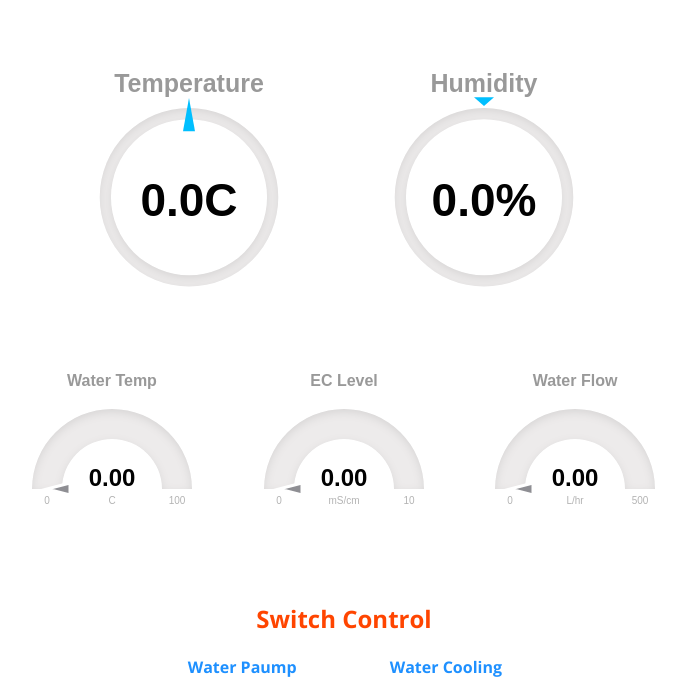
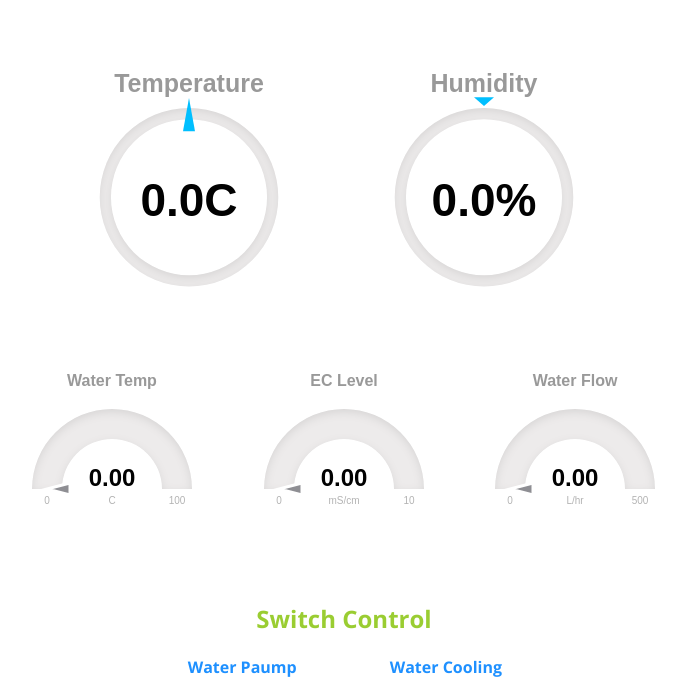
Before and after one commit to gotza001/farmcontrol, a website: page index.html in a window 1280 px wide. Shown: the part 89-789 px from the top of the page, without its empty margins (296-982 px from the left). Drawn offline with nearby package versions, Linux system fonts and the light colour scheme; files that its build step writes are made by us from their sources; no server answers.

Commit message:
Update index.html

```diff
--- a/index.html
+++ b/index.html
@@ -497,7 +497,7 @@ function checkedswitch () {
 <BR>  <BR>  <BR><BR>
 
 
-	<div  align=center> <FONT  FONT SIZE=5 COLOR="#FF4500"> <B>  Switch Control   </B></FONT> </div>
+	<div  align=center> <FONT  FONT SIZE=5 COLOR="#9ACD32"> <B>  Switch Control   </B></FONT> </div>
 
  	<div class='div1'  >
 		<br>
```
